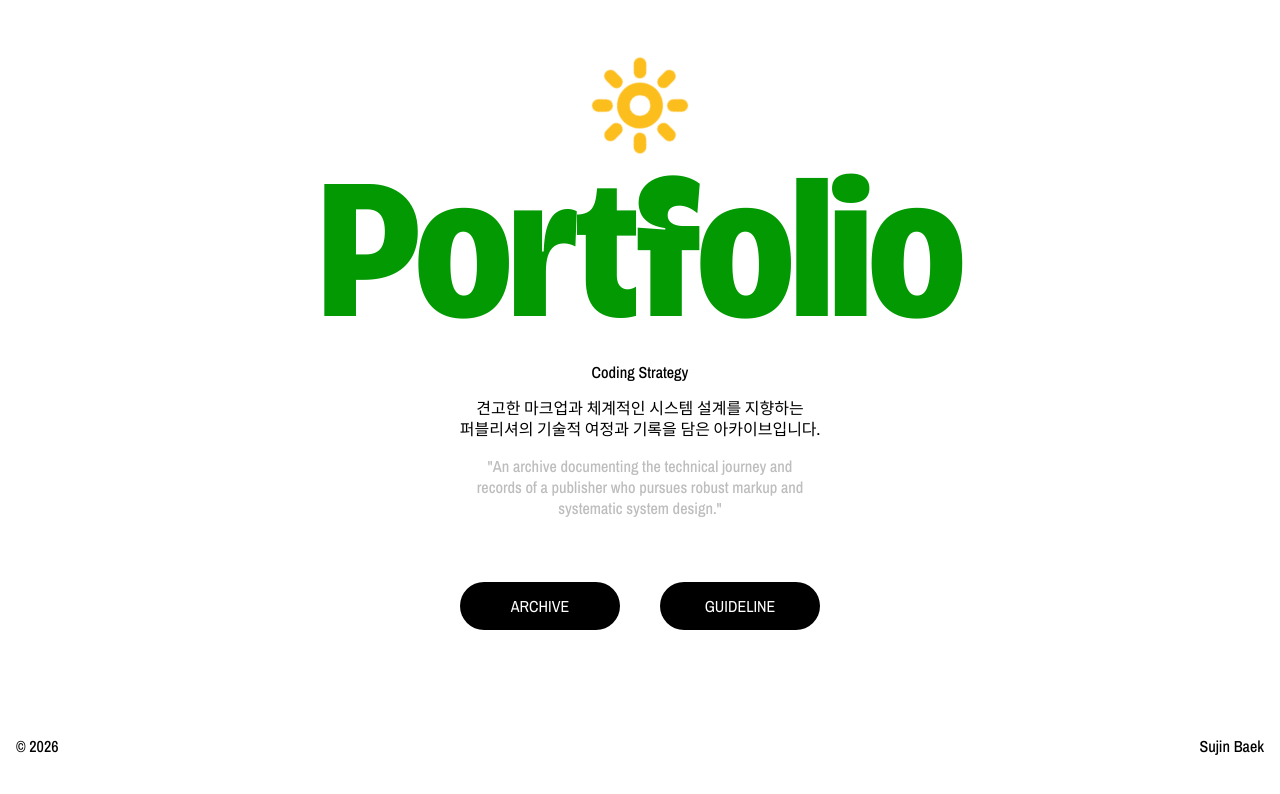
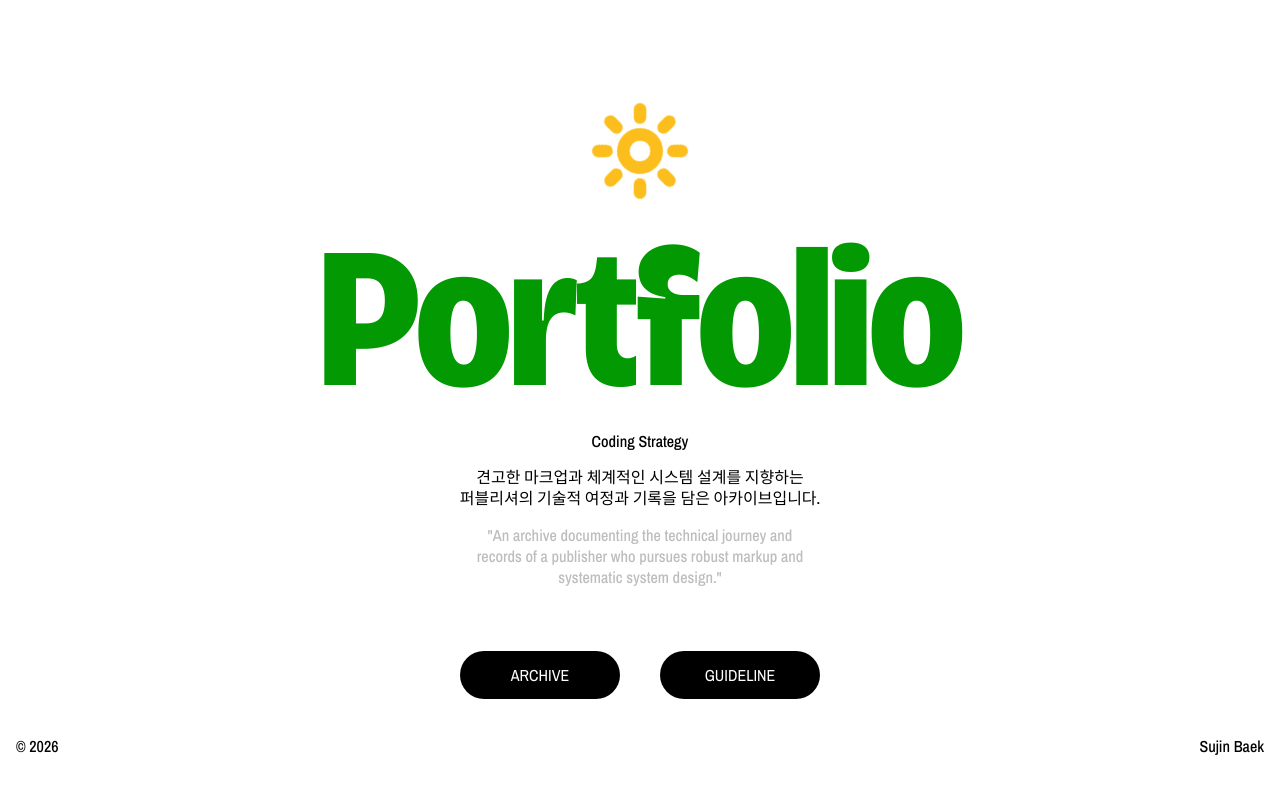
Before and after one commit to Whitesujin/portfolio, a website built with Vite: page index.html in a window 1280 px wide. Built offline with nearby package versions, Linux system fonts and the light colour scheme; a web font is replaced by a local one.

Commit message:
feat: intro 수정중

```diff
--- a/src/scss/intro.scss
+++ b/src/scss/intro.scss
@@ -17,12 +17,12 @@
 	text-align: center;
 
     .intro-deco {
-      position: absolute;
-      top: auto;
-      bottom: 100%;
-      left: 50%;
-      margin-left: -50px;
-      animation: bounce 3s infinite;
+      // position: absolute;
+      // top: auto;
+      // bottom: 100%;
+      // left: 50%;
+      // margin-left: -50px;
+      // animation: bounce 3s infinite;
 
       svg {
         width: 100px;
```
